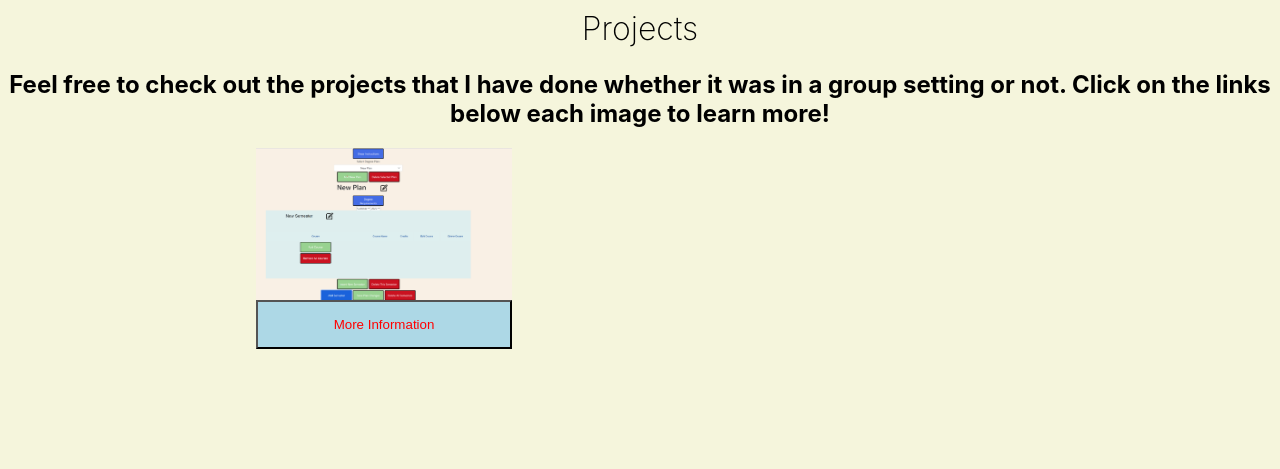
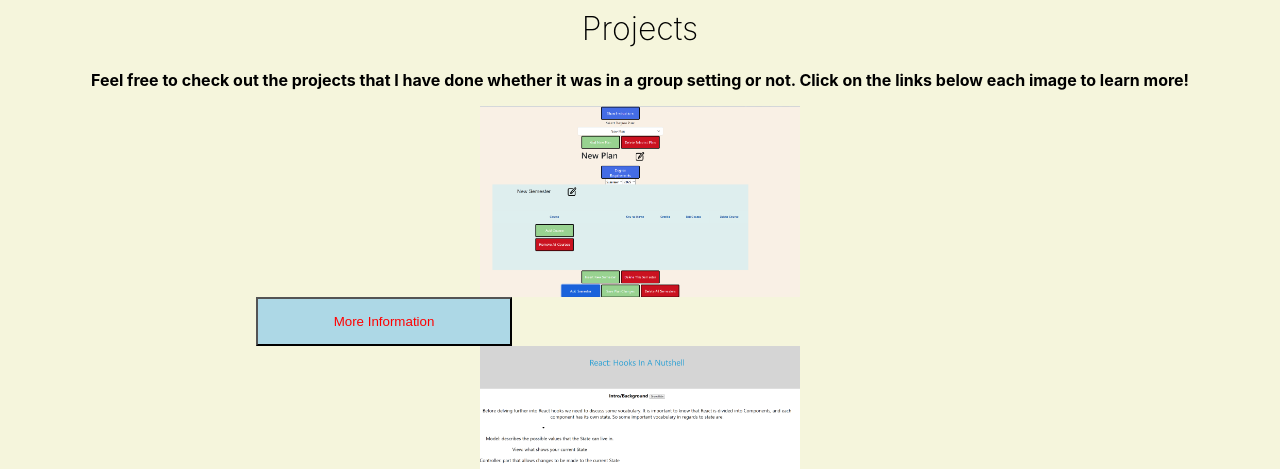
Before and after one commit to mwang840/maxwangdev, a React (Create React App) app: page /projects in a window 1280 px wide. Shown: the part 344-813 px from the top of the page. Built offline with nearby package versions, Linux system fonts and the light colour scheme.

Commit message:
going to regret adding css on there

```diff
--- a/src/components/Projects.css
+++ b/src/components/Projects.css
@@ -2,16 +2,25 @@ img {
     align-items: left;
 }
 
-.center{
-    height: 30%;
-    width: 20%;
+.cis-center{
+    height: 40%;
+    width: 40%;
     display: block;
     margin-left: auto;
-    margin-right: 60%;
+    margin-right: auto;
+}
+
+.react-center{
+    height: 80%;
+    width: 30%;
+    display: block;
+    margin-left: auto;
+    margin-right:auto;
 }
 
 
-h2{
+h3{
     align-items: center;
     text-align: center;
+    font-size: medium;
 }
--- a/src/components/Projects.tsx
+++ b/src/components/Projects.tsx
@@ -2,12 +2,16 @@ import React from "react";
 import scheduler from "./assets/cis-scheduler.png";
 import "./Projects.css";
 import { CISModal } from "./models/CISModal";
+import { RINMODAL } from "./models/RINModal";
+import react from "./assets/reactinANutshell.png";
 
 export function Projects():JSX.Element{
     return (<div>
         <h1>Projects</h1>
-        <h2>Feel free to check out the projects that I have done whether it was in a group setting or not. Click on the links below each image to learn more!</h2>
-        <img src={scheduler} alt="Course Scheduler" className="center"></img>
-        <CISModal/>
+        <h3>Feel free to check out the projects that I have done whether it was in a group setting or not. Click on the links below each image to learn more!</h3>
+        <img src={scheduler} alt="Course Scheduler" className="cis-center"></img> <CISModal/>
+        <img src={react} alt="React" className="react-center"></img><RINMODAL/>
+
+
     </div>);
 }
```
Also changed, not shown: src/components/assets/reactinANutshell.png (added), 1 other file (tests, documents, lock files or other folders).
